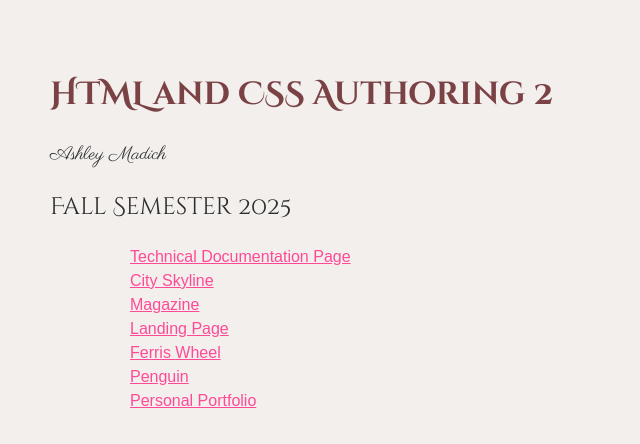
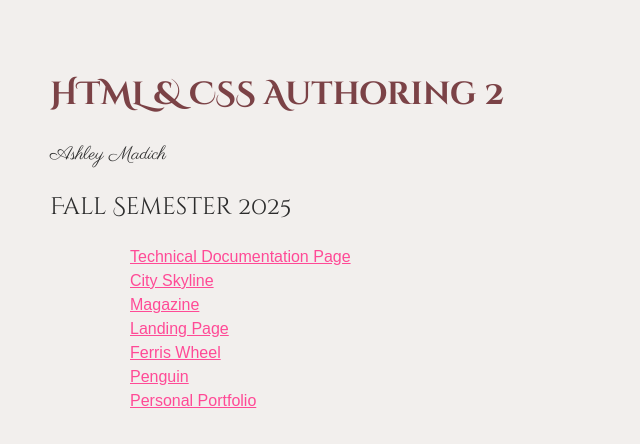
Before and after one commit to madichdesignstudio/mctc-html2, a plain HTML site: page index.html in a window 1280 px wide. Shown: the whole page, without its empty margins (0-640 px from the left). Drawn offline with Linux system fonts and the light colour scheme.

Commit message:
Update index.html

```diff
--- a/index.html
+++ b/index.html
@@ -25,7 +25,7 @@
 
   <body>
     <main>
-      <h1>HTML and CSS Authoring 2</h1>
+      <h1>HTML & CSS Authoring 2</h1>
       <h3>Ashley Madich</h3>
       <h2>Fall Semester 2025</h2>
 
```
